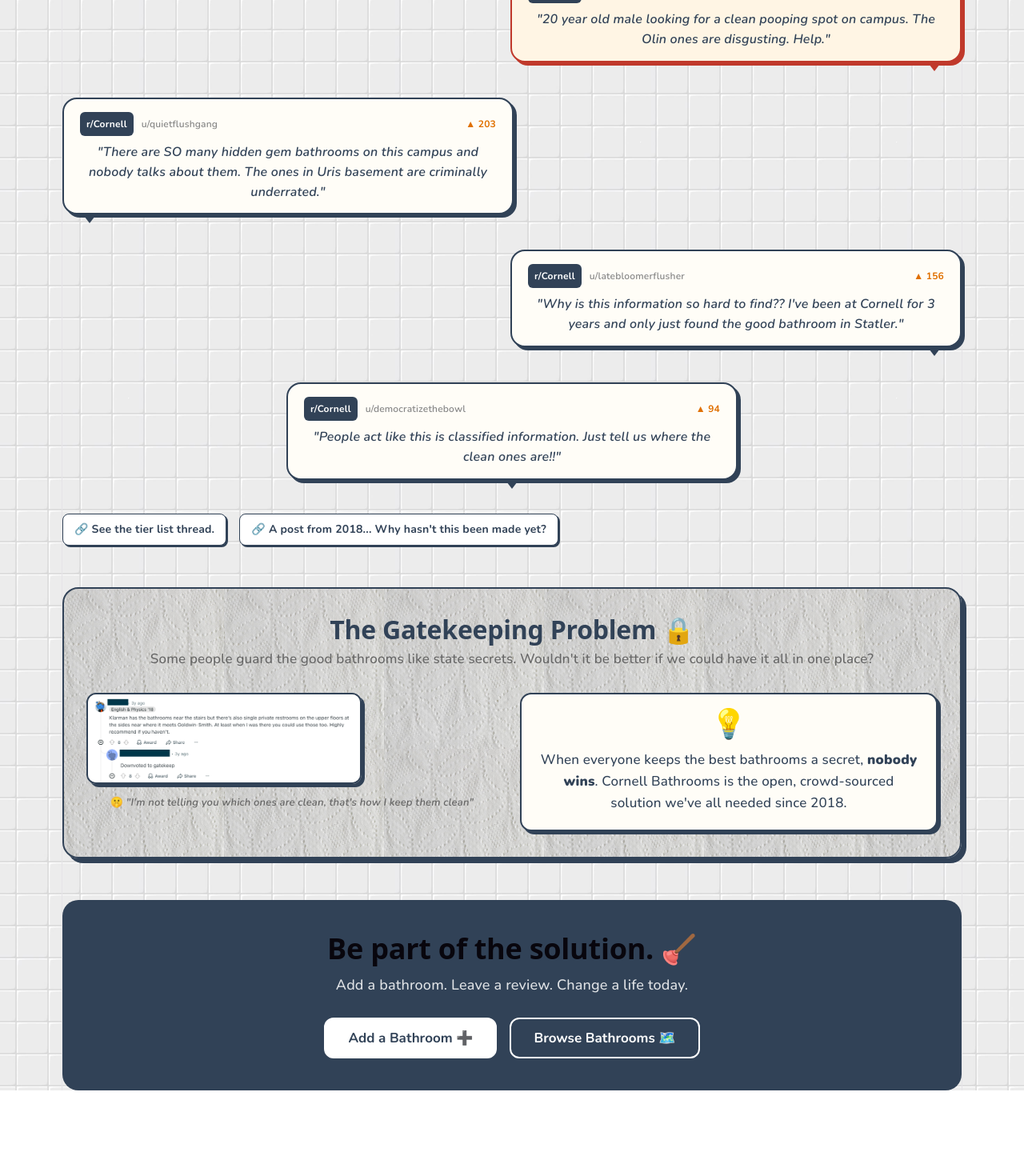
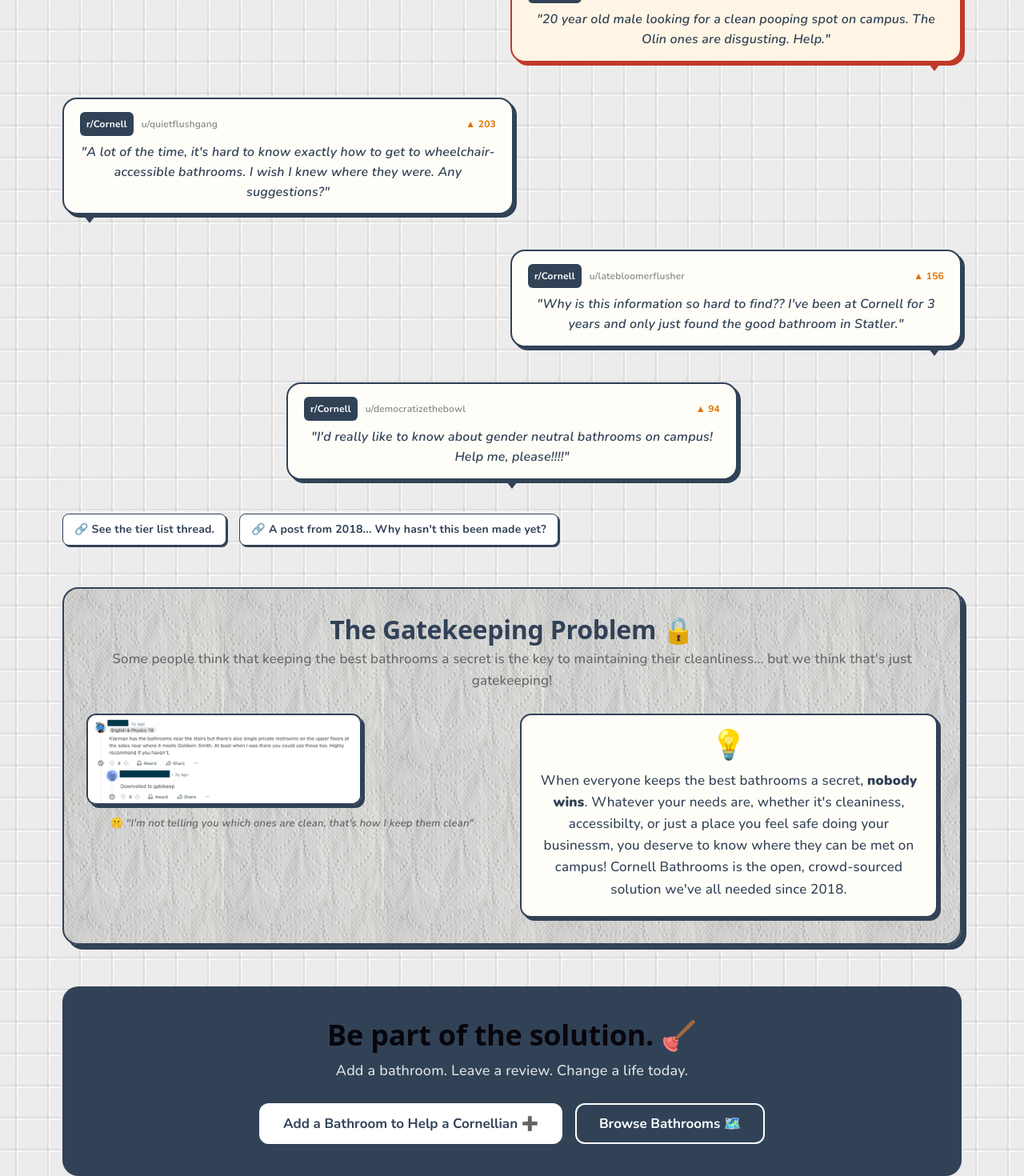
Before and after one commit to jellizz/bathroom, a React (Vite) app: page /whycornellbathrooms in a window 1280 px wide. Shown: the part 783-2253 px from the top of the page at 80% size. Before the commit the page ends 2146 px from the top, so only its background shows below. Built offline with nearby package versions, Linux system fonts and the light colour scheme; no server answers; a web font is replaced by a local one.

Commit message:
reformatting the quotes page a bit

```diff
--- a/src/pages/Screenshots.tsx
+++ b/src/pages/Screenshots.tsx
@@ -25,7 +25,7 @@
     highlight: true,
   },
   {
-    text: "There are SO many hidden gem bathrooms on this campus and nobody talks about them. The ones in Uris basement are criminally underrated.",
+    text: "A lot of the time, it's hard to know exactly how to get to wheelchair-accessible bathrooms. I wish I knew where they were. Any suggestions?",
     username: "quietflushgang",
     upvotes: 203,
     side: 'left' as const,
@@ -37,7 +37,7 @@
     side: 'right' as const,
   },
   {
-    text: "People act like this is classified information. Just tell us where the clean ones are!!",
+    text: "I'd really like to know about gender neutral bathrooms on campus! Help me, please!!!!",
     username: "democratizethebowl",
     upvotes: 94,
     side: 'center' as const,
@@ -100,8 +100,7 @@
       <section className="screenshots-section gatekeeping-section">
         <h2 className="section-heading">The Gatekeeping Problem 🔒</h2>
         <p className="section-sub">
-          Some people guard the good bathrooms like state secrets.
-          Wouldn't it be better if we could have it all in one place?
+          Some people think that keeping the best bathrooms a secret is the key to maintaining their cleanliness... but we think that's just gatekeeping!
         </p>
         <div className="gatekeeping-layout">
           <div className="gatekeeping-image-wrap">
@@ -117,7 +116,8 @@
           <div className="gatekeeping-callout">
             <span className="callout-emoji">💡</span>
             <p>
-              When everyone keeps the best bathrooms a secret, <strong>nobody wins</strong>.
+              When everyone keeps the best bathrooms a secret, <strong>nobody wins</strong>. Whatever your needs are, whether it's cleaniness, accessibilty,
+              or just a place you feel safe doing your businessm, you deserve to know where they can be met on campus!
               Cornell Bathrooms is the open, crowd-sourced solution we've all needed since 2018.
             </p>
           </div>
@@ -130,7 +130,7 @@
         <p>Add a bathroom. Leave a review. Change a life today.</p>
         <div className="cta-buttons">
           <Link to="/add">
-            <button className="cta-primary">Add a Bathroom ➕</button>
+            <button className="cta-primary">Add a Bathroom to Help a Cornellian ➕</button>
           </Link>
           <Link to="/">
             <button className="cta-secondary">Browse Bathrooms 🗺️</button>
```
